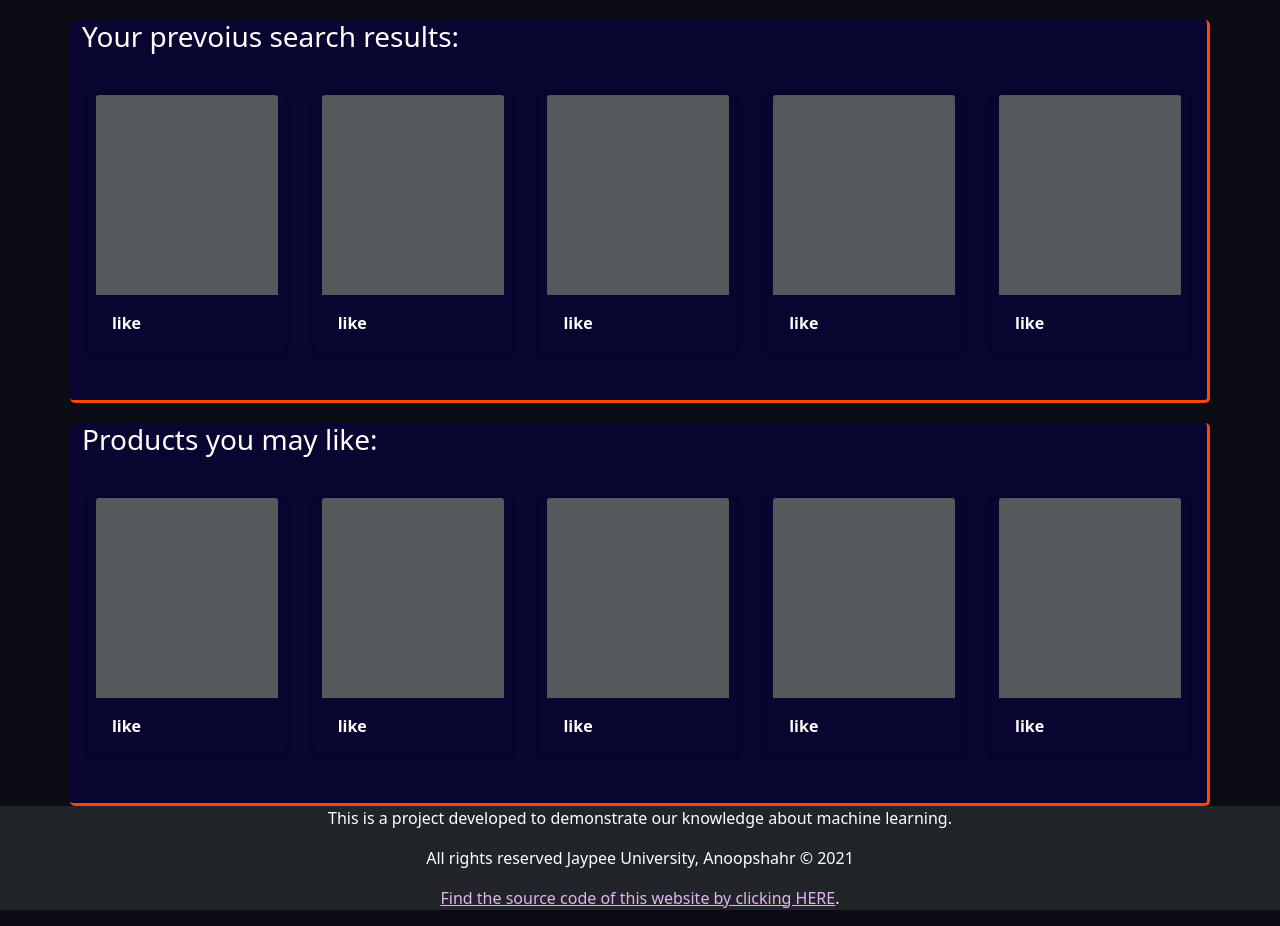
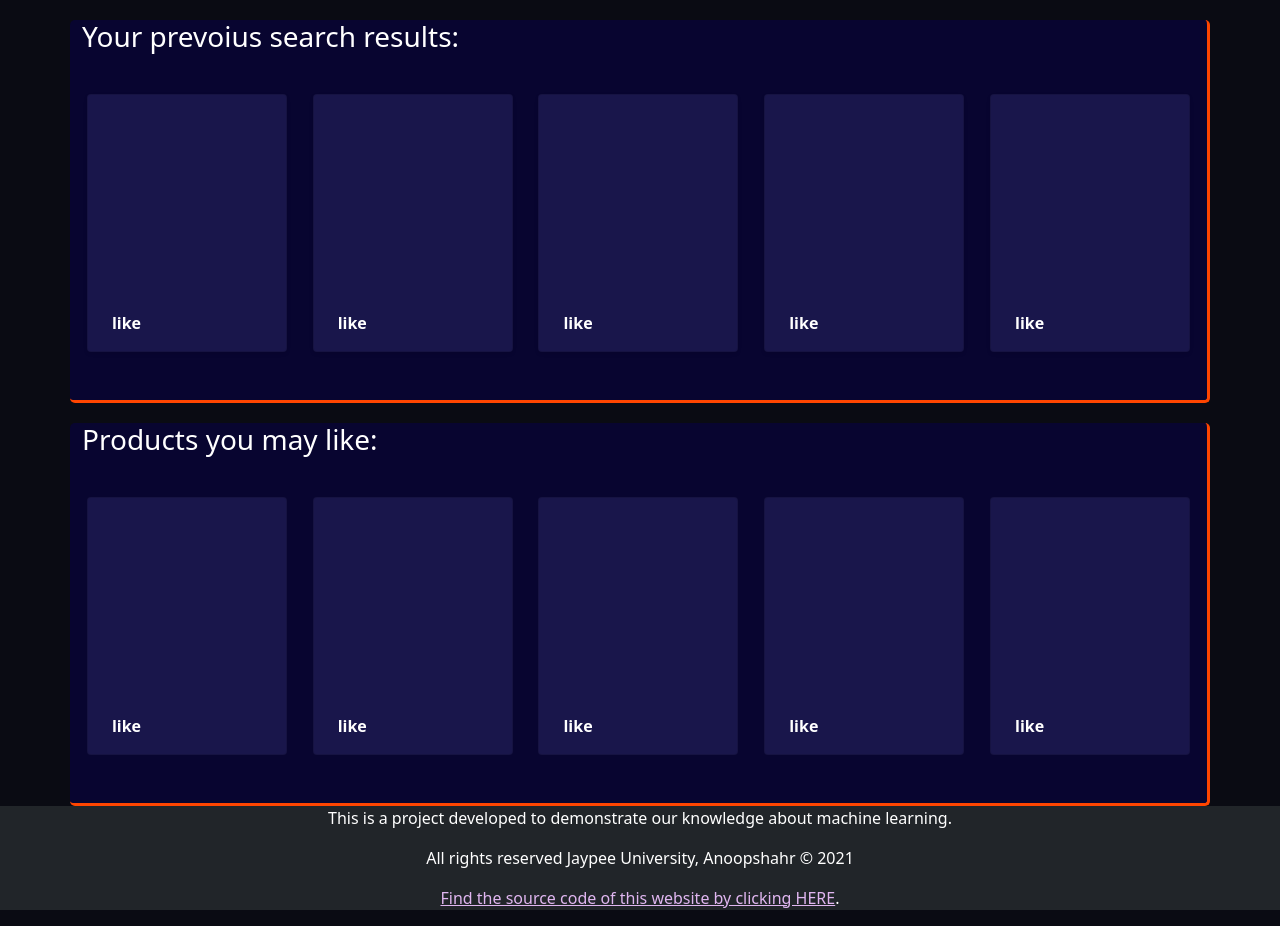
Before and after one commit to rajat-rg/product-recommendation-engine, a Django app: page / in a window 1280 px wide. Shown: the part 197-1123 px from the top of the page. Run offline with Django 3.2, Linux system fonts and the light colour scheme; parts of the project's set-up code (start-up, migrations or seed data) failed here and were passed over; some libraries are stand-ins or nearby versions.

Commit message:
fixed cards and frontend

```diff
--- a/static/index.css
+++ b/static/index.css
@@ -52,5 +52,5 @@ body{
     width: 200px;
     margin: auto;
     /* color:#080530; */
-    background-color:#080530;
+    background-color:#19164b;
   }
--- a/templates/index.html
+++ b/templates/index.html
@@ -33,7 +33,7 @@
             preserveAspectRatio="xMidYMid slice"
             focusable="false"
           >
-            <rect width="100%" height="100%" fill="#55595c" />
+            <!-- <rect width="100%" height="100%" fill="#55595c" /> -->
             <image xlink:href="{{image_link}}" width="100%" height="100%" />
           </svg>
 
@@ -53,7 +53,7 @@
       <div class="row row-cols-1 row-cols-sm-2 row-cols-md-3 g-3">
         {% for product in like %}
 
-        <div class="card shadow-sm">
+        <div class="card ">
           <svg
             class="bd-placeholder-img card-img-top"
             width="100%"
@@ -63,7 +63,7 @@
             preserveAspectRatio="xMidYMid slice"
             focusable="false"
           >
-            <rect width="100%" height="100%" fill="#55595c" />
+            <!-- <rect width="100%" height="100%" fill="#55595c" /> -->
             <image xlink:href="{{image_link}}" width="100%" height="100%" />
           </svg>
 
--- a/templates/recommend.html
+++ b/templates/recommend.html
@@ -16,7 +16,7 @@
             preserveAspectRatio="xMidYMid slice"
             focusable="false"
           >
-            <rect width="100%" height="100%" fill="#55595c" />
+            <!-- <rect width="100%" height="100%" fill="#55595c" /> -->
             <image xlink:href="{{product.image}}" width="100%" height="100%" />
           </svg>
 
@@ -41,7 +41,7 @@
             preserveAspectRatio="xMidYMid slice"
             focusable="false"
           >
-            <rect width="100%" height="100%" fill="#55595c" />
+            <!-- <rect width="100%" height="100%" fill="#55595c" /> -->
             <image xlink:href="{{product.image}}" width="100%" height="100%" />
           </svg>
 
```
